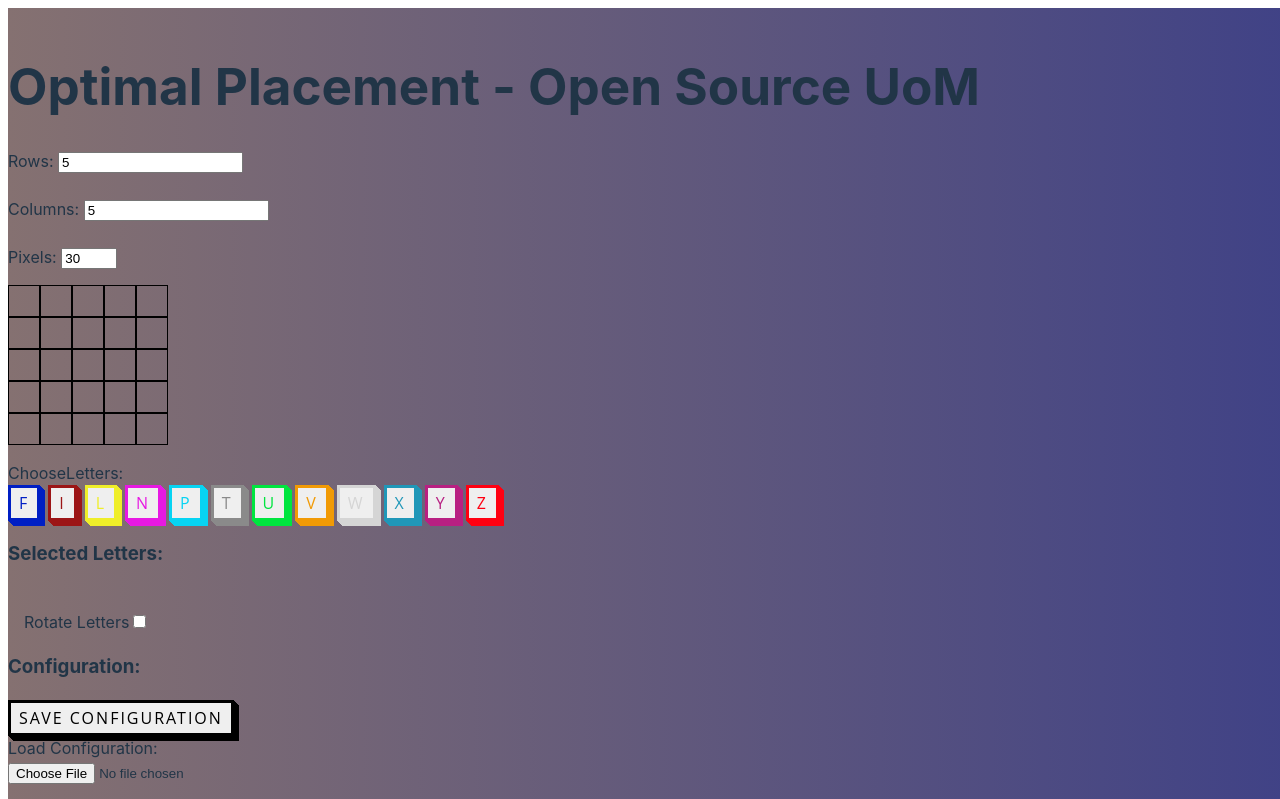
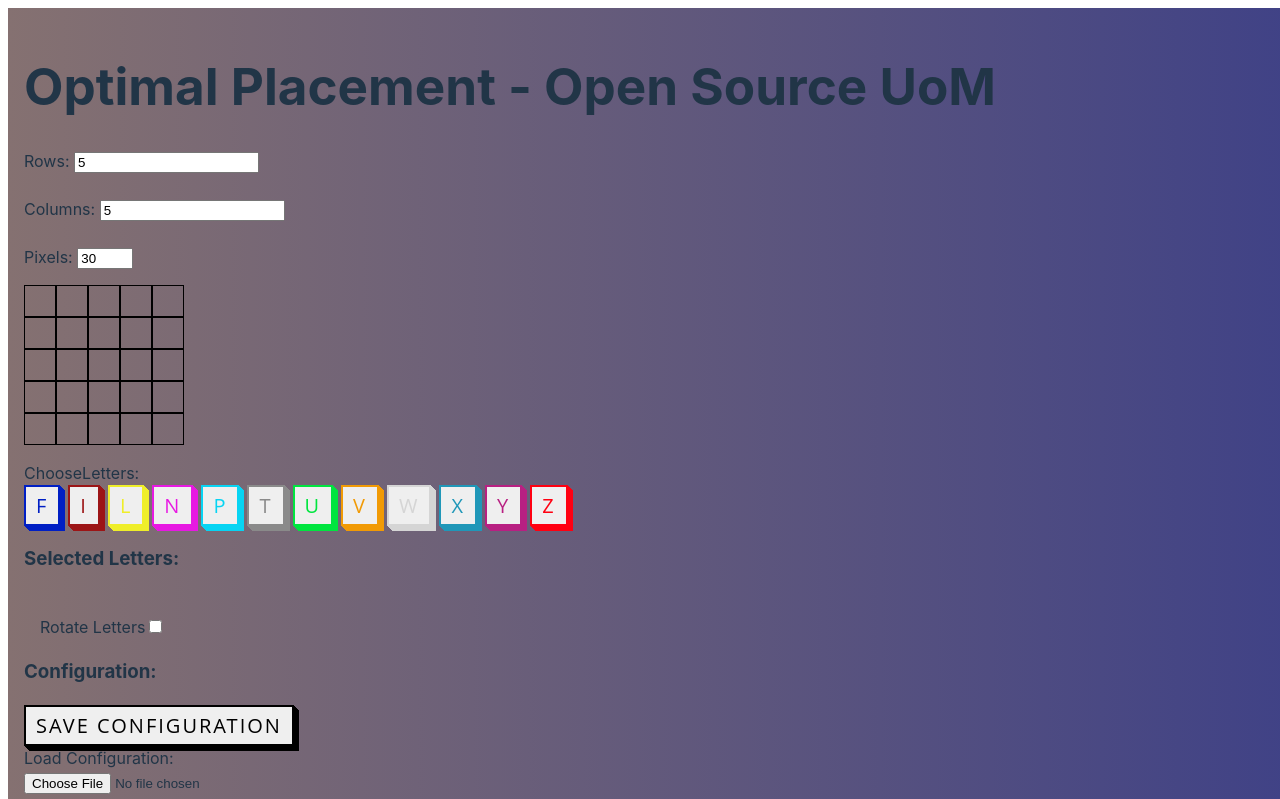
Before and after one commit to open-source-uom/serres-hackathon-uom, a React (Vite) app in the folder frontend/: page / in a window 1280 px wide. Shown: the top 799 px of the page. Built offline with nearby package versions, Linux system fonts and the light colour scheme.

Commit message:
css final

```diff
--- a/frontend/src/index.css
+++ b/frontend/src/index.css
@@ -26,13 +26,13 @@ a:hover {
 body {
 
 	width: 100%;
-  background: #47232f;
+  background: #4a52ca;
   /* fallback for old browsers */
   background: -webkit-linear-gradient(to right, #252525, #346688);
   /* Chrome 10-25, Safari 5.1-6 */
   background: linear-gradient(to right, #857171, #404286);
   /* W3C, IE 10+/ Edge, Firefox 16+, Chrome 26+, Opera 12+, Safari 7+ */
-   display: flex;
+  display: center;
   justify-content: center;
   align-items: center;
 }
@@ -45,13 +45,13 @@ h1 {
 
 button {
   font-family: "Open Sans", sans-serif;
-  font-size: 16px;
+  font-size: 20px;
   letter-spacing: 2px;
   text-decoration: none;
   text-transform: uppercase;
   color: #000;
   cursor: pointer;
-  border: 3px solid;
+  border: 2px solid;
   padding: 0.25em 0.5em;
   box-shadow: 1px 1px 0px 0px, 2px 2px 0px 0px, 3px 3px 0px 0px, 4px 4px 0px 0px, 5px 5px 0px 0px;
   position: relative;
@@ -59,7 +59,7 @@ button {
   -webkit-user-select: none;
   touch-action: manipulation;
 }
-button-54:active {
+button:active {
   box-shadow: 0px 0px 0px 0px;
   top: 5px;
   left: 5px;
@@ -82,7 +82,7 @@ button:focus-visible {
     color: #747bff;
   }
 
-  .button-54 {
+  .button {
     padding: 0.25em 0.75em;
   }
 }
```
